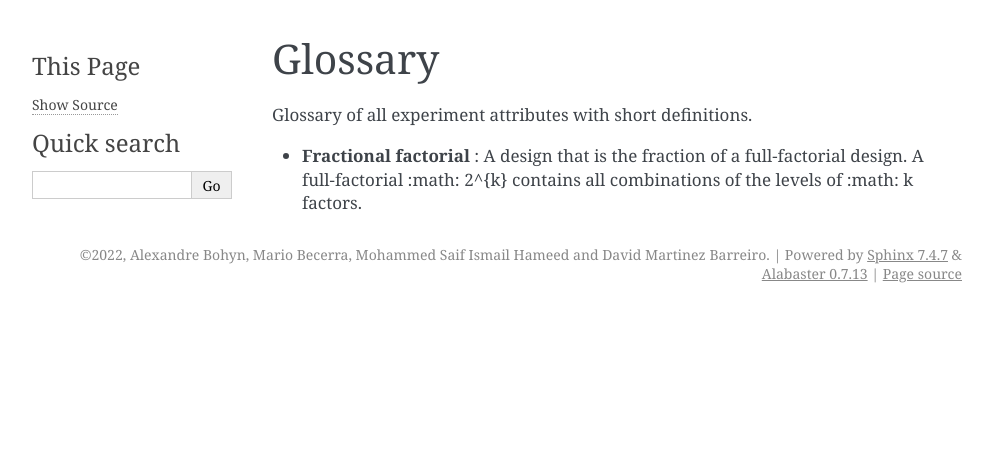
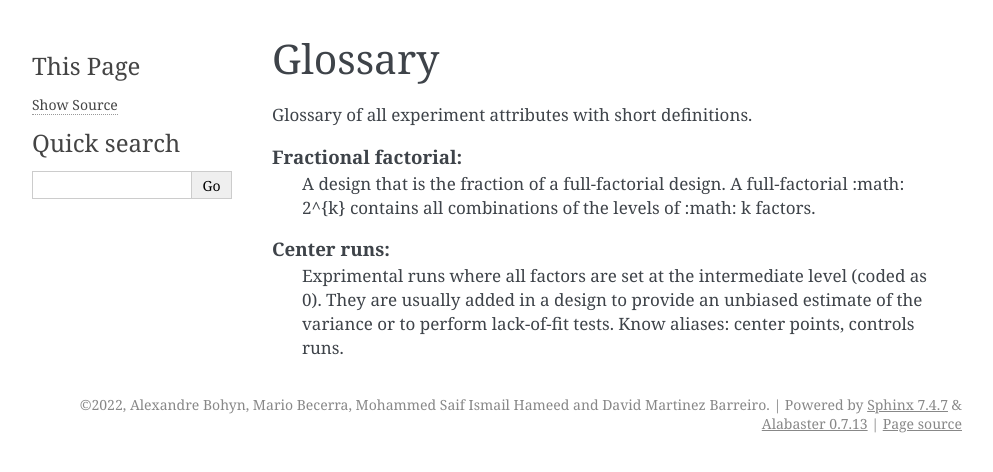
Before and after one commit to dmbarreiro/DOEDA, a Sphinx documentation site: the page built from docs/source/glossary.rst, in a window 1280 px wide. Shown: the top 472 px of the page, without its empty margins (148-1141 px from the left). Built offline with Sphinx 7.4.7, drawn with Linux system fonts in a browser that asks for light colours.

Commit message:
Added terms to glossary

```diff
--- a/docs/source/glossary.rst
+++ b/docs/source/glossary.rst
@@ -3,6 +3,13 @@ Glossary
 
 Glossary of all experiment attributes with short definitions.
 
-- **Fractional factorial**
-  : A design that is the fraction of a full-factorial design.
-  A full-factorial :math: 2^{k} contains all combinations of the levels of :math: k factors.
+.. glossary::
+
+  Fractional factorial:
+    A design that is the fraction of a full-factorial design.
+    A full-factorial :math: 2^{k} contains all combinations of the levels of :math: k factors.
+
+  Center runs:
+    Exprimental runs where all factors are set at the intermediate level (coded as 0).
+    They are usually added in a design to provide an unbiased estimate of the variance or to perform lack-of-fit tests.
+    Know aliases: center points, controls runs.
```
Also changed, not shown: 1 other file.
